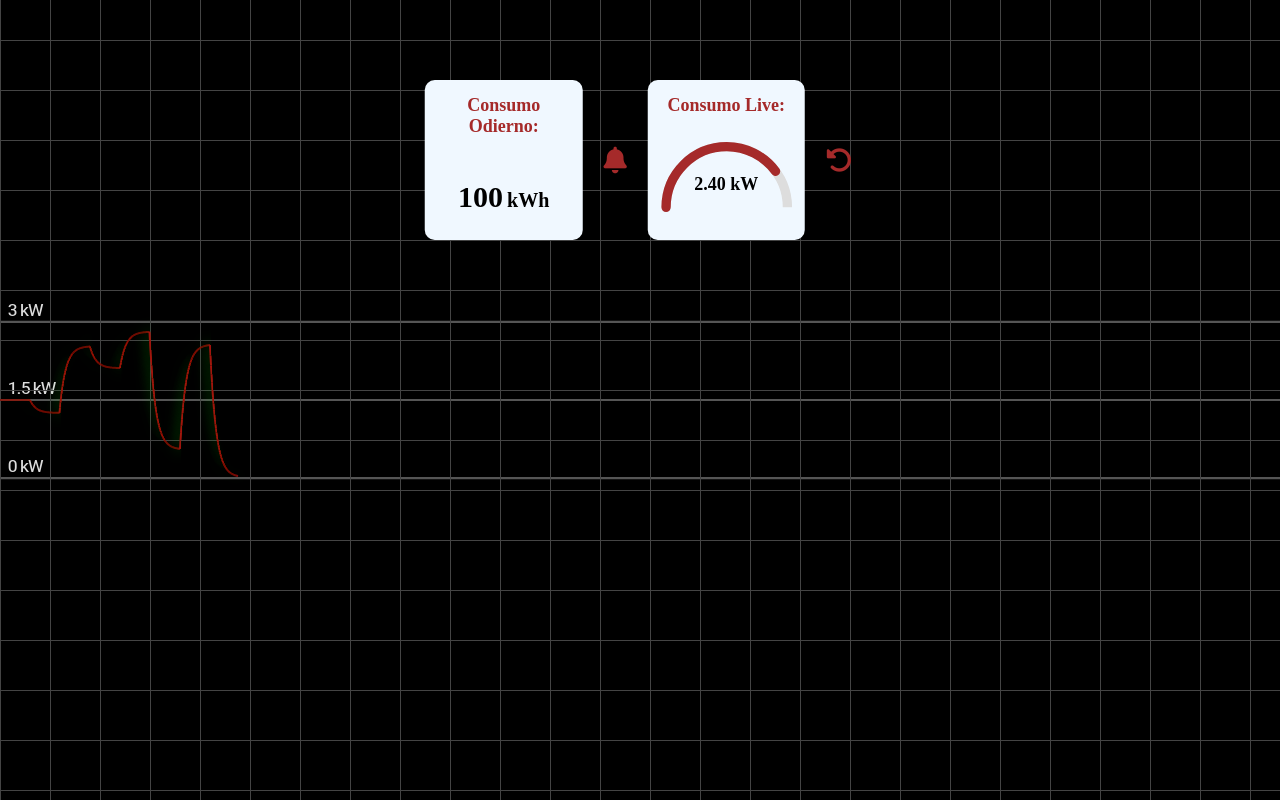
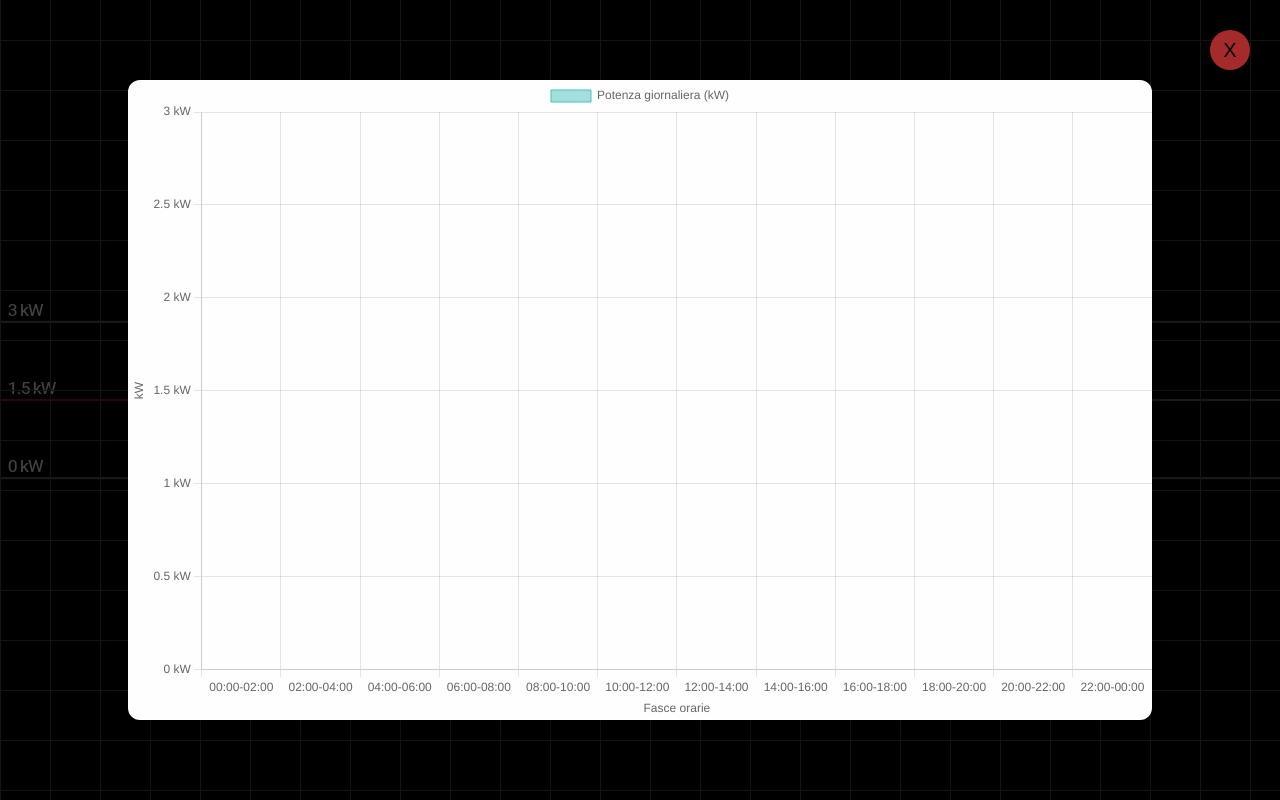
Before and after one commit to VincenzoMeloni/SmartMeter, a plain HTML site: page app/frontend/index.html in a window 1280 px wide. Both pictures are taken after a click on the button 837 px from the left and 160 px from the top of the page. Drawn offline with nearby package versions, Linux system fonts and the light colour scheme; no server answers.

Commit message:
FakeTime + grafici storici frontend

```diff
--- /dev/null
+++ b/app/frontend/api.js
@@ -0,0 +1,18 @@
+setInterval(async () => {
+  try {
+    const response = await fetch('/sensor/heartbeat');
+    const json = await response.json();
+
+    if (json.status !== 'ok') {
+      console.warn("Backend non ha dati:", json);
+      return;
+    }
+
+    window.dispatchEvent(new CustomEvent('nuoviDati', {
+      detail: json.data
+    }));
+
+  } catch (err) {
+    console.error("Errore fetch heartbeat:", err);
+  }
+}, 5000);
--- /dev/null
+++ b/app/frontend/chart.js
@@ -0,0 +1,82 @@
+const btn = document.getElementById('storico');
+const overlay = document.getElementById('overlay');
+let storicoChart = null;
+
+btn.addEventListener('click', () => {
+    if (overlay.style.display === 'none' || overlay.style.display === '') {
+        overlay.style.display = 'flex';
+        caricaDatiStorico();
+    } else {
+        overlay.style.display = 'none';
+    }
+});
+
+async function caricaDatiStorico() {
+    const ctx = document.getElementById('storicoChart').getContext('2d');
+    ctx.clearRect(0, 0, ctx.canvas.width, ctx.canvas.height);
+
+    let fasce_orarie = Array.from({length: 12}, (_, i) => {
+        let start = String(i*2).padStart(2,'0') + ":00";
+        let end = (i < 11 ? String(i*2 + 2).padStart(2,'0') : "00") + ":00";
+        return `${start}-${end}`;
+    });
+
+    let potenza_per_fascia = Array(12).fill(0);
+
+    try {
+        const response = await fetch(`/sensor/giornoData`);
+        const result = await response.json();
+
+        if (result.status === "ok" && result.data && result.data.length > 0) {
+            const dati = result.data;
+            dati.forEach(dato => {
+                const ts = new Date(dato.timestamp);
+                const indice = Math.floor(ts.getHours() / 2);
+                console.log(ts, indice, dato.potenza);
+                potenza_per_fascia[indice] += dato.potenza;
+            });
+        }
+
+    } catch (err) {
+        console.warn("Errore fetch storico:", err);
+    }
+
+    if (storicoChart) storicoChart.destroy();
+
+    storicoChart = new Chart(ctx, {
+        type: 'bar',
+        data: {
+            labels: fasce_orarie,
+            datasets: [{
+                label: 'Potenza giornaliera (kW)',
+                data: potenza_per_fascia,
+                backgroundColor: 'rgba(75, 192, 192, 0.5)',
+                borderColor: 'rgba(75, 192, 192, 1)',
+                borderWidth: 1
+            }]
+        },
+        options: {
+            responsive: true,
+            maintainAspectRatio: false,
+            plugins: {
+                legend: { display: true },
+                tooltip: { mode: 'index' }
+            },
+            scales: {
+                y: {
+                    beginAtZero: true,
+                    min: 0,
+                    max: 3,
+                    ticks: {
+                        stepSize: 0.5,
+                        callback: value => value + " kW"
+                    },
+                    title: { display: true, text: 'kW' }
+                },
+                x: {
+                    title: { display: true, text: 'Fasce orarie' }
+                }
+            }
+        }
+    });
+}
--- a/app/frontend/contagiri.js
+++ b/app/frontend/contagiri.js
@@ -1,5 +1,6 @@
 const arc = document.getElementById('livePowerArc');
 const valueSpan = document.getElementById('livePowerValue');
+const todaySpan = document.getElementById('powerTodayValue');
 
 function updateLivePower(kW) {
     valueSpan.textContent = kW.toFixed(2);
@@ -10,7 +11,12 @@ function updateLivePower(kW) {
     arc.setAttribute('stroke-dasharray', `${arcLength * percent} ${arcLength}`);
 }
 
-setInterval(() => {
-    const randomKW = Math.random() * 3;
-    updateLivePower(randomKW);
-}, 1000);
+function updateContatore(contatore) {
+    todaySpan.textContent = contatore.toFixed(3);
+}
+
+window.addEventListener('nuoviDati', (e) => {
+    const { contatore,potenza } = e.detail;
+    updateLivePower(potenza);
+    updateContatore(contatore);
+});
--- a/app/frontend/heartbeat.js
+++ b/app/frontend/heartbeat.js
@@ -53,14 +53,14 @@
 
     var ecg = new ECGPulse();
 
-    setInterval(async () => {
+    window.addEventListener('nuoviDati', (e) => {
+      const { potenza } = e.detail;
       const maxKw = 3;
-      const randomKW = Math.random() * maxKw;
 
-      let norm = randomKW / maxKw;
+      let norm = potenza / maxKw;
       norm = Math.max(0, Math.min(1, norm));
 
       ecg.targetPy = (ecg.h / 2) - (norm - 0.5) * 160;
-    }, 1000);
+    });
 
 }());
--- a/app/frontend/index.html
+++ b/app/frontend/index.html
@@ -5,9 +5,11 @@
         <meta name="viewport" content="width=device-width, initial-scale=1.0">
         <title>SmartMeter</title>
         <link rel="stylesheet" href="style.css">
-        <script defer src="script.js"></script>
+        <script defer src="api.js"></script>
         <script defer src="heartbeat.js"></script>
         <script defer src="contagiri.js"></script>
+        <script src="https://cdn.jsdelivr.net/npm/chart.js"></script>
+        <script defer src="chart.js"></script>
         <link rel="stylesheet" href="https://cdnjs.cloudflare.com/ajax/libs/font-awesome/6.4.0/css/all.min.css">
     </head>
     <body>
@@ -15,12 +17,12 @@
             <div id="powerToday" class="card">
                 <p>Consumo Odierno:</p>
                 <div id="odierno">
-                    <span id="powerTodayValue">100</span>
+                    <span id="powerTodayValue">0</span>
                     <span>kWh</span>
                 </div>
             </div>
 
-            <button aria-placeholder="notifiche" class="icon-btn">
+            <button aria-placeholder="notifiche" id="notifiche" class="icon-btn">
                 <i class="fa fa-bell fa-2x" style="color:brown;"></i>
             </button>
 
@@ -46,6 +48,10 @@
                <i class="fa fa-rotate-left fa-2x" style="color:brown;"></i>
             </button>
         </div>
+        <div id="overlay" style="display:none;">
+            <button id="chiudi" onclick="document.getElementById('overlay').style.display='none'">X</button>
+            <canvas id="storicoChart"></canvas>
+        </div>
         <canvas id="demo"></canvas>
         <script src="https://cdnjs.cloudflare.com/ajax/libs/dat-gui/0.5/dat.gui.min.js"></script>
     </body>
--- a/app/frontend/style.css
+++ b/app/frontend/style.css
@@ -62,6 +62,11 @@ body{
 #storico{
   position: relative;
   left: 400px;
+  z-index: 2000;
+}
+
+#storico i:hover, #notifiche i:hover{
+  color: #eb1313 !important;
 }
 
 #powerToday p,#livePower p {
@@ -90,6 +95,49 @@ body{
   gap: 4px;
   margin-top: 30px;
 }
+
+#overlay {
+  position: fixed;
+  top: 0;
+  left: 0;
+  width: 100%;
+  height: 100%;
+  background-color: rgba(0, 0, 0, 0.7);
+  display: flex;
+  justify-content: center;
+  align-items: center;
+  z-index: 1000;
+  animation: fadeIn 0.3s ease-in;
+}
+
+#storicoChart {
+  background-color: #fefefe;
+  border-radius: 12px;
+  padding: 1rem;
+  max-width: 80%;
+  max-height: 80%;
+  box-shadow: 0 10px 25px rgba(0, 0, 0, 0.3);
+}
+
+#overlay #chiudi {
+  position: absolute;
+  top: 40px;
+  right: 70px;
+  width: 40px;
+  height: 40px;
+  font-size: 20px;
+  border: none;
+  border-radius: 50%;
+  cursor: pointer;
+  background: brown;
+  color: black;
+  z-index: 2000;
+}
+
+#overlay #chiudi:hover {
+  background: #eb1313;
+}
+
 
 canvas {
   width: 100%;
@@ -133,4 +181,15 @@ canvas {
     width: 35px;
     height: 35px;
   }
+
+  #storicoChart {
+    max-width: 80%;
+    width: 50vw;
+    max-height: 80%;
+  }
+
+  #overlay #chiudi{
+    top: 30px;
+    right: 30px;
+  }
 }
```
Also changed, not shown: app/frontend/script.js (deleted), 7 other files.
